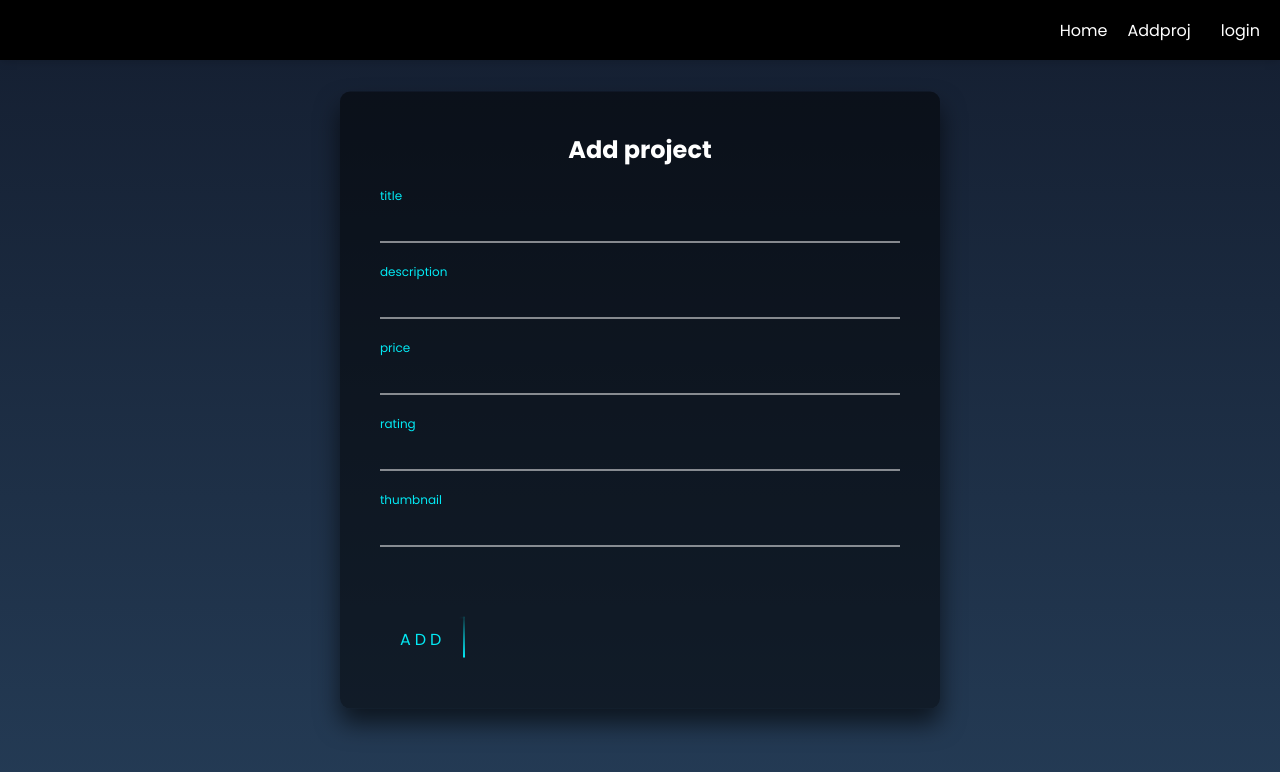
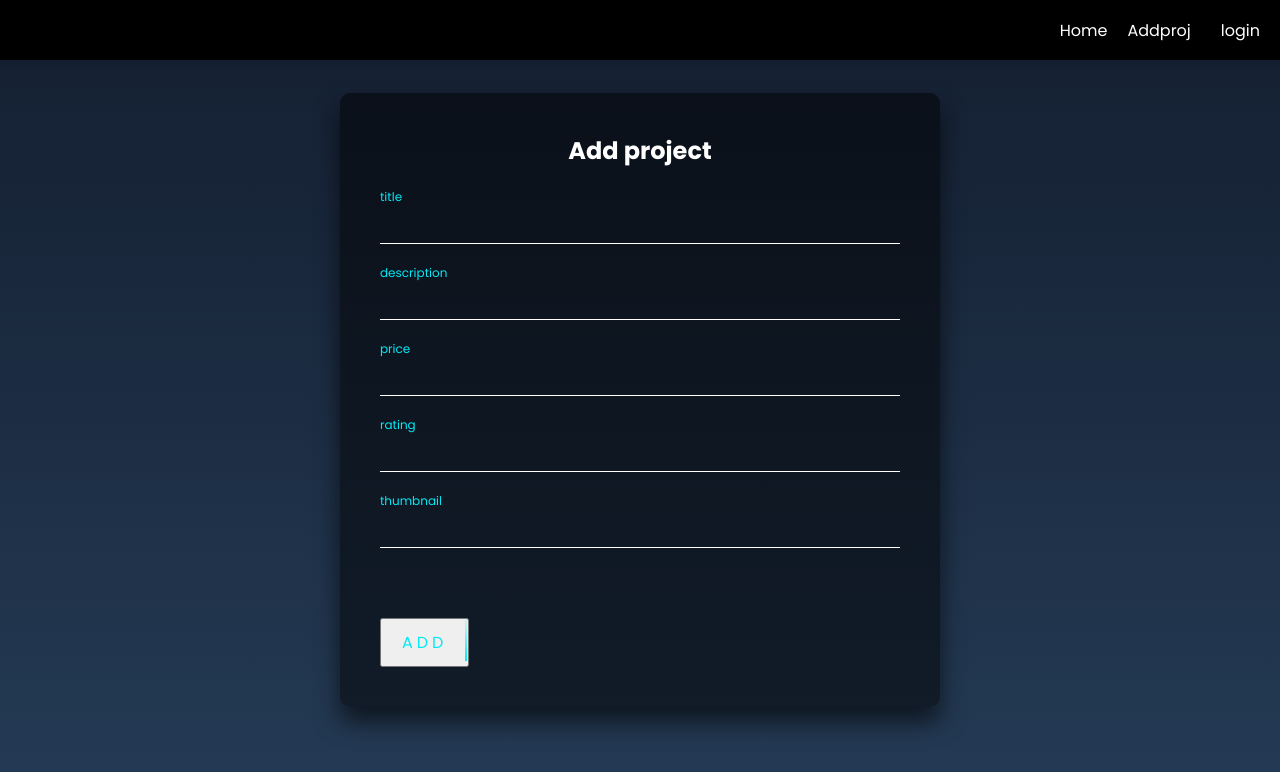
Before and after one commit to Vignesh18280/Cart24, a React (Create React App) app: page /Addproj in a window 1280 px wide. Shown: the top 772 px of the page. Built offline with nearby package versions, Linux system fonts and the light colour scheme.

Commit message:
changes and changes

```diff
--- a/src/components/Addproj.css
+++ b/src/components/Addproj.css
@@ -62,7 +62,7 @@ html {
     font-size: 12px;
   }
 
-  .login-box form a {
+  .login-box form .a {
     position: relative;
     display: inline-block;
     padding: 10px 20px;
@@ -76,7 +76,7 @@ html {
     letter-spacing: 4px
   }
 
-  .login-box a:hover {
+  .login-box .a:hover {
     background: #03e9f4;
     color: #fff;
     border-radius: 5px;
@@ -86,12 +86,12 @@ html {
                 0 0 100px #03e9f4;
   }
 
-  .login-box a span {
+  .login-box .a span {
     position: absolute;
     display: block;
   }
 
-  .login-box a span:nth-child(1) {
+  .login-box .a span:nth-child(1) {
     top: 0;
     left: -100%;
     width: 100%;
@@ -109,7 +109,7 @@ html {
     }
   }
 
-  .login-box a span:nth-child(2) {
+  .login-box .a span:nth-child(2) {
     top: -100%;
     right: 0;
     width: 2px;
@@ -128,7 +128,7 @@ html {
     }
   }
 
-  .login-box a span:nth-child(3) {
+  .login-box .a span:nth-child(3) {
     bottom: 0;
     right: -100%;
     width: 100%;
@@ -147,7 +147,7 @@ html {
     }
   }
 
-  .login-box a span:nth-child(4) {
+  .login-box .a span:nth-child(4) {
     bottom: -100%;
     left: 0;
     width: 2px;
--- a/src/components/Addproj.jsx
+++ b/src/components/Addproj.jsx
@@ -1,40 +1,51 @@
 import React from 'react'
 import './Addproj.css'
+import { useState } from 'react';
 
 function Addproj() {
+    const [title,settitle] = useState('');
+    const [description,setdescription] = useState('');
+    const [price,setprice] = useState('');
+    const [rating,setrating] = useState('');
+    const [thumbnail,setthumbnail] = useState('');
+
+    let handlesubmit = async(e) =>{
+        e.preventDefault();
+        console.log(title);
+    }
     return(
         <div>
             <div class="login-box">
             <h2>Add project</h2>
             <form>
                 <div class="user-box">
-                <input type="text" name="" required=""/>
+                <input type="text" name="title" value={title} onChange={(e)=>{settitle(e.target.value)}} required=""/>
                 <label>title</label>
                 </div>
                 <div class="user-box">
-                <input type="text" name="" required=""/>
+                <input type="text" name="" value={description} onChange={(e)=>{setdescription(e.target.value)}} required=""/>
                 <label>description</label>
                 </div>
                 <div class="user-box">
-                <input type="text" name="" required=""/>
+                <input type="text" name="" value={price} onChange={(e)=>{setprice(e.target.value)}} required=""/>
                 <label>price</label>
                 </div>
                 <div class="user-box">
-                <input type="text" name="" required=""/>
+                <input type="text" name="" value={rating} onChange={(e)=>{setrating(e.target.value)}} required=""/>
                 <label>rating</label>
                 </div>
                 <div class="user-box">
-                <input type="text" name="" required=""/>
+                <input type="text" name="" value={thumbnail} onChange={(e)=>{setthumbnail(e.target.value)}} required=""/>
                 <label>thumbnail</label>
                 </div>
 
-                <a href="#">
+                <button onSubmit={handlesubmit} className='a'>
                 <span></span>
                 <span></span>
                 <span></span>
                 <span></span>
                 ADD
-                </a>
+                </button>
             </form>
             </div>
         </div>
```
Also changed, not shown: 11 other files (tests, documents, lock files or other folders).
